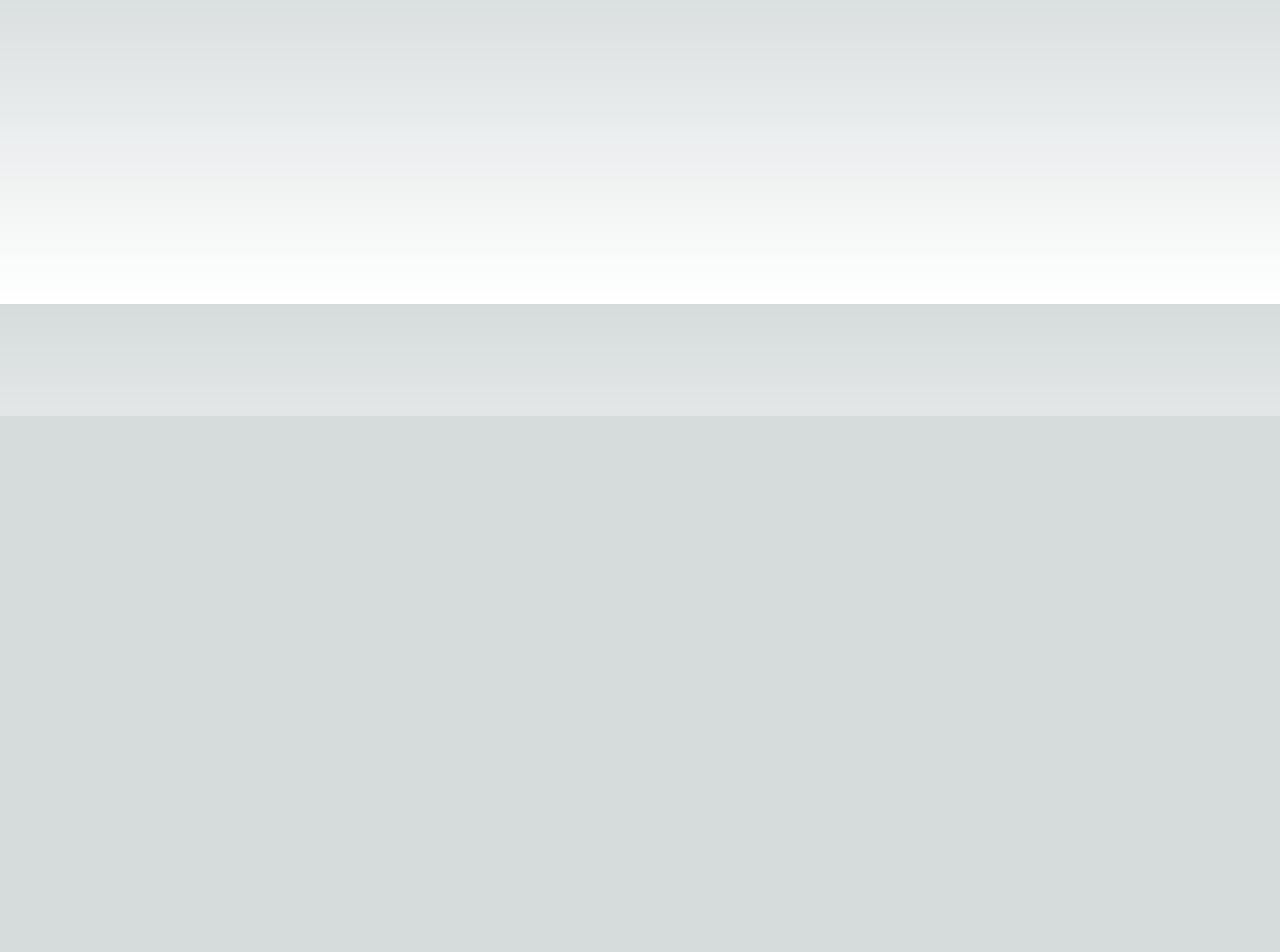
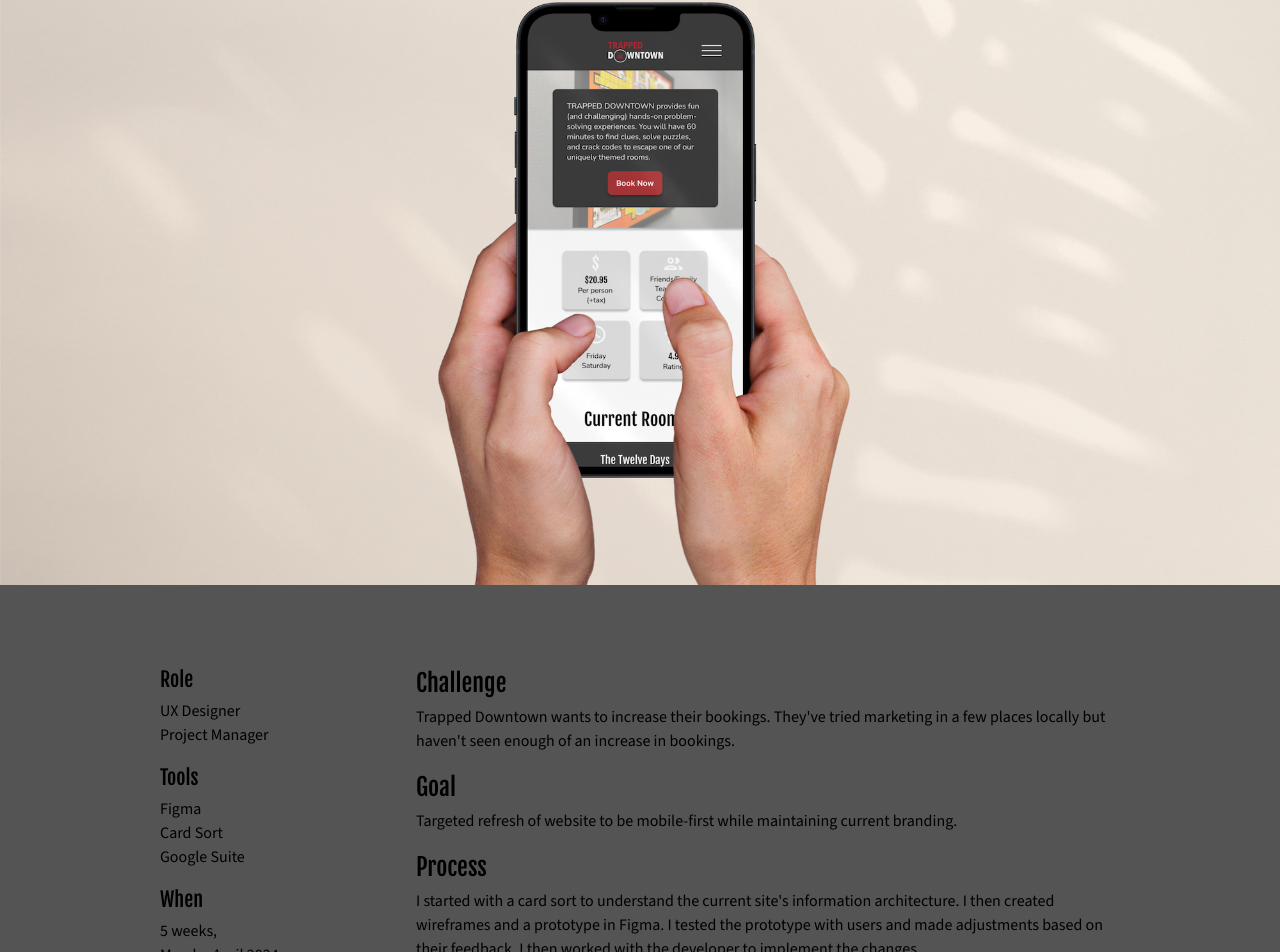
Before and after one commit to mshoemaker1/MyPortfolio, a Next.js app: page /projects/trapped-downtown in a window 1280 px wide. Shown: the part 384-1336 px from the top of the page. Before the commit the page ends 800 px from the top, so only its background shows below. Built offline with nearby package versions, Linux system fonts and the light colour scheme.

Commit message:
project hero

```diff
--- a/app/fonts.ts
+++ b/app/fonts.ts
@@ -2,11 +2,13 @@
 
 export const sourceSans = Source_Sans_3({
   subsets: ["latin"],
-  display: 'swap',
+  display: "swap",
+  variable: "--font-source-sans"
 });
 
 export const fjalla_one = Fjalla_One({
   weight: "400",
   subsets: ["latin"],
-  display: 'swap',
+  display: "swap",
+  variable: "--font-fjalla-one"
 });
--- a/app/globals.css
+++ b/app/globals.css
@@ -31,3 +31,50 @@
     text-wrap: balance;
   }
 }
+
+h1 {
+  font-family: var(--font-fjalla-one);
+  font-size: 2rem;
+}
+
+h2 {
+  font-family: var(--font-fjalla-one);
+  font-size: 1.5rem;
+}
+
+h3 {
+  font-family: var(--font-fjalla-one);
+  font-size: 1.25rem;
+}
+
+h4 {
+  font-family: var(--font-fjalla-one);
+  font-size: 1rem;
+}
+
+h5 {
+  font-size: 1rem;
+}
+
+/* screens over 768px */
+@media (min-width: 48em) {
+  h1 {
+    font-size: 3rem;
+  }
+
+  h2 {
+    font-size: 2.375rem;
+  }
+
+  h3 {
+    font-size: 1.5rem;
+  }
+
+  h4 {
+    font-size: 1.25rem;
+  }
+
+  h5 {
+    font-size: 1.25rem;
+  }
+}
--- a/app/layout.tsx
+++ b/app/layout.tsx
@@ -1,6 +1,6 @@
 import type { Metadata } from "next";
 import "./globals.css";
-import { sourceSans } from "./fonts";
+import { sourceSans, fjalla_one } from "./fonts";
 import NavBar from "@/components/NavBar";
 
 export const metadata: Metadata = {
@@ -15,7 +15,7 @@
 }>) {
   return (
     <html lang="en">
-      <body className={sourceSans.className}>
+      <body className={`${sourceSans.className} ${fjalla_one.variable}`}>
         <NavBar />
         {children}
       </body>
--- a/app/projectData.ts
+++ b/app/projectData.ts
@@ -1,6 +1,7 @@
 import projectImage1 from "../public/sample-project-001.jpeg";
 import projectImage2 from "../public/sample-project-002.jpeg";
 import projectImage3 from "../public/sample-project-003.jpeg";
+import heroImageTrappedDowntown from "../public/hero-trapped-downtown.jpg";
 
 export const data = [
   {
@@ -9,7 +10,20 @@
     image: projectImage1,
     bg: "bg-green",
     path: "/projects/trapped-downtown",
-    tags: ["Freelance", "Entertainment"]
+    tags: ["Freelance", "Entertainment"],
+    hero: {
+      image: heroImageTrappedDowntown,
+      bulletPoints: {
+        role: ["UX Designer", "Project Manager"],
+        tools: ["Figma", "Card Sort", "Google Suite"],
+        when: ["5 weeks,", "March - April 2024"],
+      },
+      content: {
+        challenge: "Trapped Downtown wants to increase their bookings. They've tried marketing in a few places locally but haven't seen enough of an increase in bookings.",
+        goal: "Targeted refresh of website to be mobile-first while maintaining current branding.",
+        process: "I started with a card sort to understand the current site's information architecture. I then created wireframes and a prototype in Figma. I tested the prototype with users and made adjustments based on their feedback. I then worked with the developer to implement the changes."
+      }
+    }
   },
   {
     title: "Community engagemnent",
@@ -17,7 +31,20 @@
     image: projectImage2,
     bg: "bg-lavender",
     path: "/projects/richfield-july-4",
-    tags: ["Freelance", "Community"]
+    tags: ["Freelance", "Community"],
+    hero: {
+      image: "../public/hero-trapped-downtown.jpg",
+      bulletPoints: {
+        role: ["UX Designer", "Project Manager"],
+        tools: ["Figma", "Card Sort", "Google Suite"],
+        when: ["5 weeks,", "March - April 2024"],
+      },
+      content: {
+        challenge: "Trapped Downtown wants to increase their bookings. They've tried marketing in a few places locally but haven't seen enough of an increase in bookings.",
+        goal: "Targeted refresh of website to be mobile-first while maintaining current branding.",
+        process: "I started with a card sort to understand the current site's information architecture. I then created wireframes and a prototype in Figma. I tested the prototype with users and made adjustments based on their feedback. I then worked with the developer to implement the changes."
+      }
+    }
   },
   {
     title: "Project Title",
@@ -25,6 +52,19 @@
     image: projectImage3,
     bg: "bg-sand",
     path: "/projects/project-3",
-    tags: ["Tag 1", "Tag 2"]
+    tags: ["Tag 1", "Tag 2"],
+    hero: {
+      image: "../public/hero-trapped-downtown.jpg",
+      bulletPoints: {
+        role: ["UX Designer", "Project Manager"],
+        tools: ["Figma", "Card Sort", "Google Suite"],
+        when: ["5 weeks,", "March - April 2024"],
+      },
+      content: {
+        challenge: "Trapped Downtown wants to increase their bookings. They've tried marketing in a few places locally but haven't seen enough of an increase in bookings.",
+        goal: "Targeted refresh of website to be mobile-first while maintaining current branding.",
+        process: "I started with a card sort to understand the current site's information architecture. I then created wireframes and a prototype in Figma. I tested the prototype with users and made adjustments based on their feedback. I then worked with the developer to implement the changes."
+      }
+    }
   },
 ];
--- a/app/projects/trapped-downtown/page.tsx
+++ b/app/projects/trapped-downtown/page.tsx
@@ -1,14 +1,25 @@
 import { data } from "../../projectData";
 import Header from "../../../components/Header";
+import Image from "next/image";
+import ProjectHero from "@/components/ProjectHero";
 
 const projectData = data.find(
   (project) => project.path === "/projects/trapped-downtown"
 );
+const hero = projectData!.hero;
 
 export default function TrappedDowntown() {
   return (
     <main>
       <Header path={projectData!.path} />
+      <div className="flex flex-col">
+        <Image
+          className="w-full"
+          src={hero.image}
+          alt="Hands holding a phone"
+        />
+        <ProjectHero bulletPoints={hero.bulletPoints} content={hero.content} />
+      </div>
     </main>
   );
 }
--- a/components/Header/index.tsx
+++ b/components/Header/index.tsx
@@ -10,12 +10,8 @@
 
   return (
     <header className="flex flex-col mx-8 my-4 md:mx-16 md:my-8">
-      <h1 className={`${fjalla_one.className} text-[48px] font-semibold`}>
-        {projectData!.title}
-      </h1>
-      <p className={`${fjalla_one.className} text-[32px]`}>
-        {projectData!.description}
-      </p>
+      <h1>{projectData!.title}</h1>
+      <h2>{projectData!.description}</h2>
       <div className="flex flex-row my-8">
         {projectData!.tags.map((tag) => (
           <Tag key={tag} title={tag} />
--- /dev/null
+++ b/components/ProjectHero/index.tsx
@@ -0,0 +1,39 @@
+import { capitalize } from "@/utils/capitalize";
+
+interface HeroContentProps {
+  bulletPoints: {
+    [key: string]: string[];
+  };
+  content: {
+    [key: string]: string;
+  };
+}
+
+const ProjectHero = ({ bulletPoints, content }: HeroContentProps) => {
+  return (
+    <div className="flex flex-col px-10 py-20 bg-neutral-550 md:flex-row md:px-40 md:py-30">
+      <div className="flex flex-col min-w-40 mb-8">
+        {Object.keys(bulletPoints).map((key) => (
+          <div key={key} className="mb-4">
+            <h4 className="mb-1">{capitalize(key)}</h4>
+            <ul>
+              {bulletPoints[key].map((point) => (
+                <li key={point}>{point}</li>
+              ))}
+            </ul>
+          </div>
+        ))}
+      </div>
+      <div className="flex flex-col md:ml-[10%]">
+        {Object.keys(content).map((key) => (
+          <div key={key} className="mb-4">
+            <h3 className="mb-1">{capitalize(key)}</h3>
+            <p>{content[key]}</p>
+          </div>
+        ))}
+      </div>
+    </div>
+  );
+};
+
+export default ProjectHero;
--- a/tailwind.config.ts
+++ b/tailwind.config.ts
@@ -12,8 +12,10 @@
         sand: "#D3C3AC",
         green: "#7D9968",
         lavender: "#9C9AC1",
-        tomato: "#BB5B4B",
         bronze: "#BA8745",
+        neutral: {
+          550: "#545454",
+        },
       }
     }
   },
--- /dev/null
+++ b/utils/capitalize.ts
@@ -0,0 +1,3 @@
+export const capitalize = (str: string) => {
+  return str.charAt(0).toUpperCase() + str.slice(1);
+};
```
Also changed, not shown: public/hero-trapped-downtown.jpg (added).
